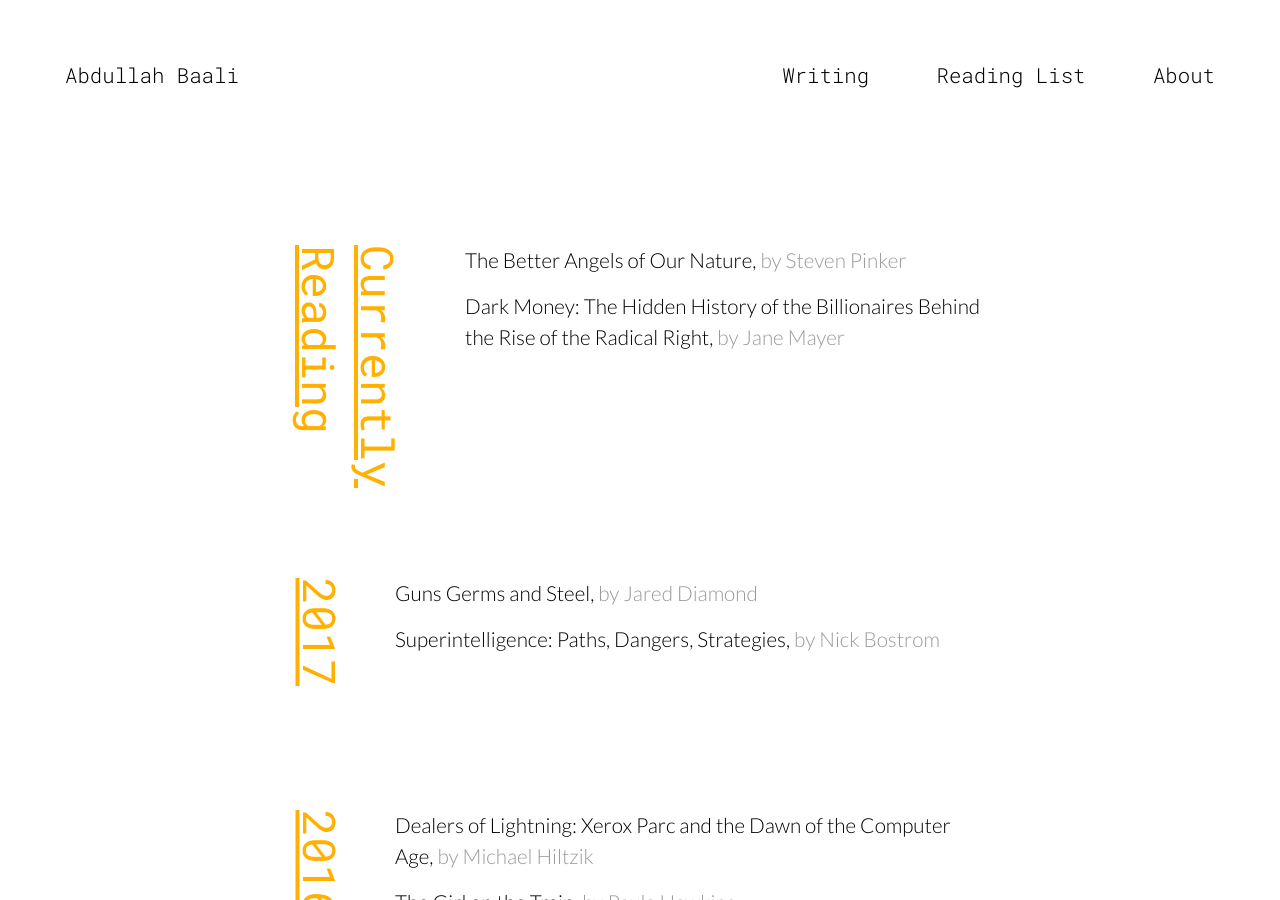
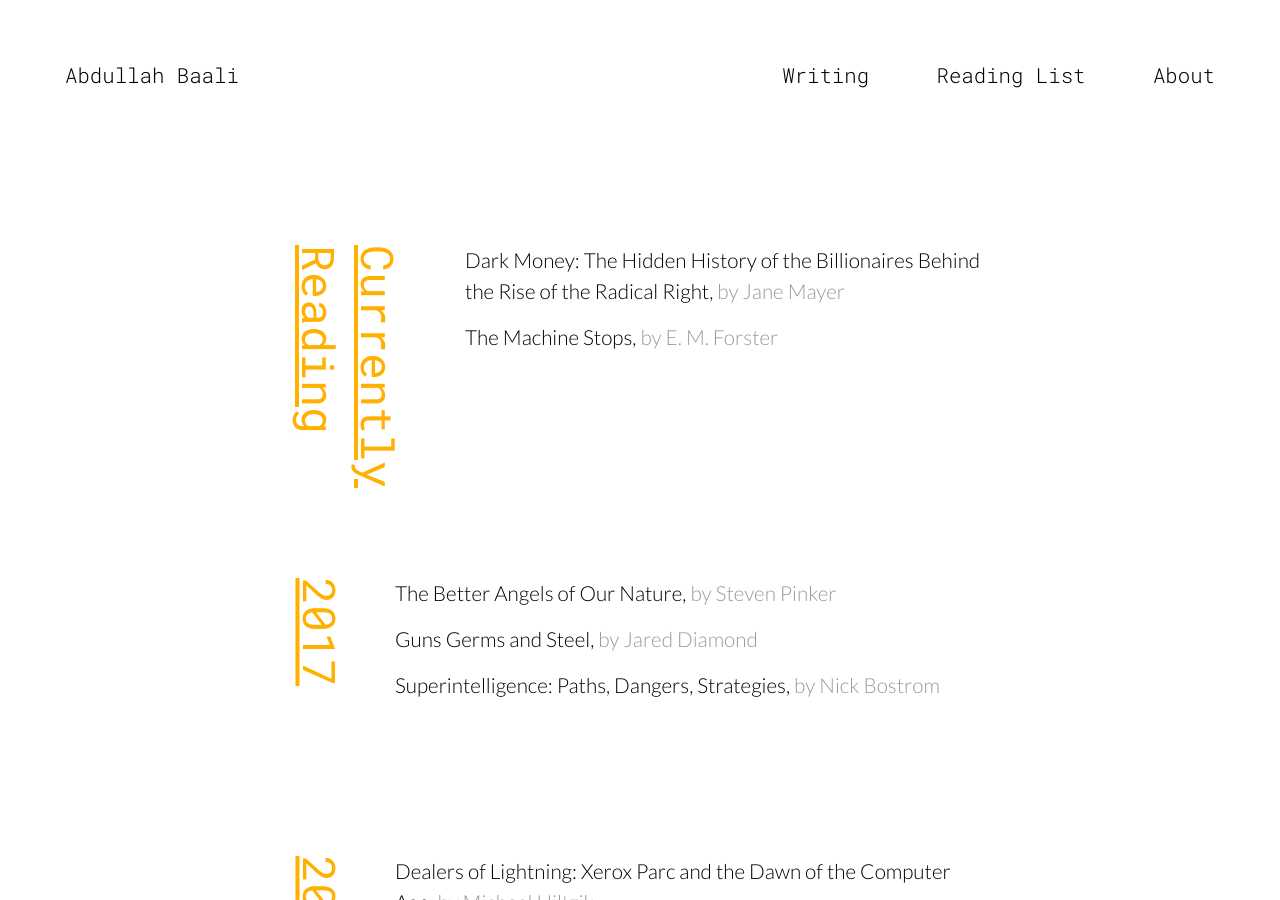
Before and after one commit to trufflesprouts/trufflesprouts.github.io, a Jekyll site: the page built from reading-list.md, in a window 1280 px wide and 900 px high. Built offline with Jekyll 4.4.1, drawn with Linux system fonts in a browser that asks for light colours; comment, search, counter and statistics services are not loaded.

Commit message:
updated reading list

```diff
--- a/_layouts/reading-list.html
+++ b/_layouts/reading-list.html
@@ -5,8 +5,8 @@ layout: default
 <div class="reading-list">
   <h1 class="w-40">Currently<br>Reading</h1>
   <div class="book-list w-60">
-    <p>The Better Angels of Our Nature, <span class="book-author">by Steven Pinker</span></p>
     <p>Dark Money: The Hidden History of the Billionaires Behind the Rise of the Radical Right, <span class="book-author">by Jane Mayer</span></p>
+    <p>The Machine Stops, <span class="book-author">by E. M. Forster</span></p>
   </div>
 
 
@@ -16,6 +16,7 @@ layout: default
 
   <h1 class="w-30">2017</h1>
   <div class="book-list w-70">
+    <p>The Better Angels of Our Nature, <span class="book-author">by Steven Pinker</span></p>
     <p>Guns Germs and Steel, <span class="book-author">by Jared Diamond</span></p>
     <p>Superintelligence: Paths, Dangers, Strategies, <span class="book-author">by Nick Bostrom</span></p>
   </div>
```
